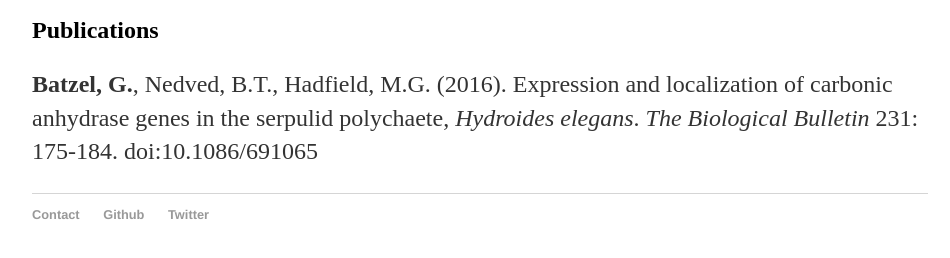
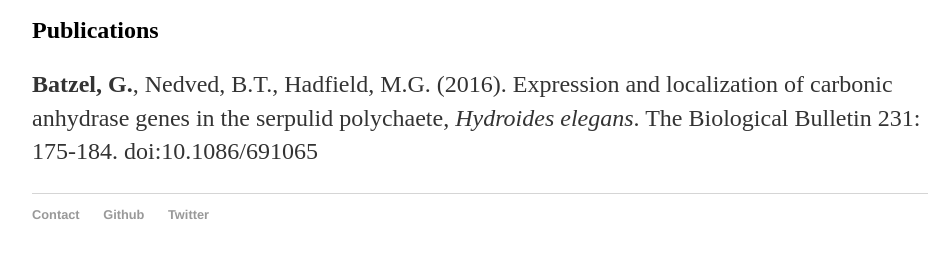
Before and after one commit to gbatzel/gbatzel, a Jekyll site: the page built from cv/index.html, in a window 1280 px wide. Shown: the part 324-582 px from the top of the page, without its empty margins (160-1110 px from the left). Built offline with Jekyll 4.4.1, drawn with Linux system fonts in a browser that asks for light colours.

```diff
--- a/cv/index.html
+++ b/cv/index.html
@@ -14,7 +14,7 @@ title: Grant's CV
 					<span class="obfuscate">gbatzel@gmail.com</span>
 					</address>
 					<h2>Publications</h2>
-					<p><strong>Batzel, G.</strong>, Nedved, B.T., Hadfield, M.G. (2016). Expression and localization of carbonic anhydrase genes in the serpulid polychaete, <i>Hydroides elegans</i>. <i>The Biological Bulletin</i> 231: 175-184. doi:10.1086/691065<p>
+					<p><strong>Batzel, G.</strong>, Nedved, B.T., Hadfield, M.G. (2016). Expression and localization of carbonic anhydrase genes in the serpulid polychaete, <i>Hydroides elegans</i>. The Biological Bulletin 231: 175-184. doi:10.1086/691065<p>
 
 
 	</div>
```
